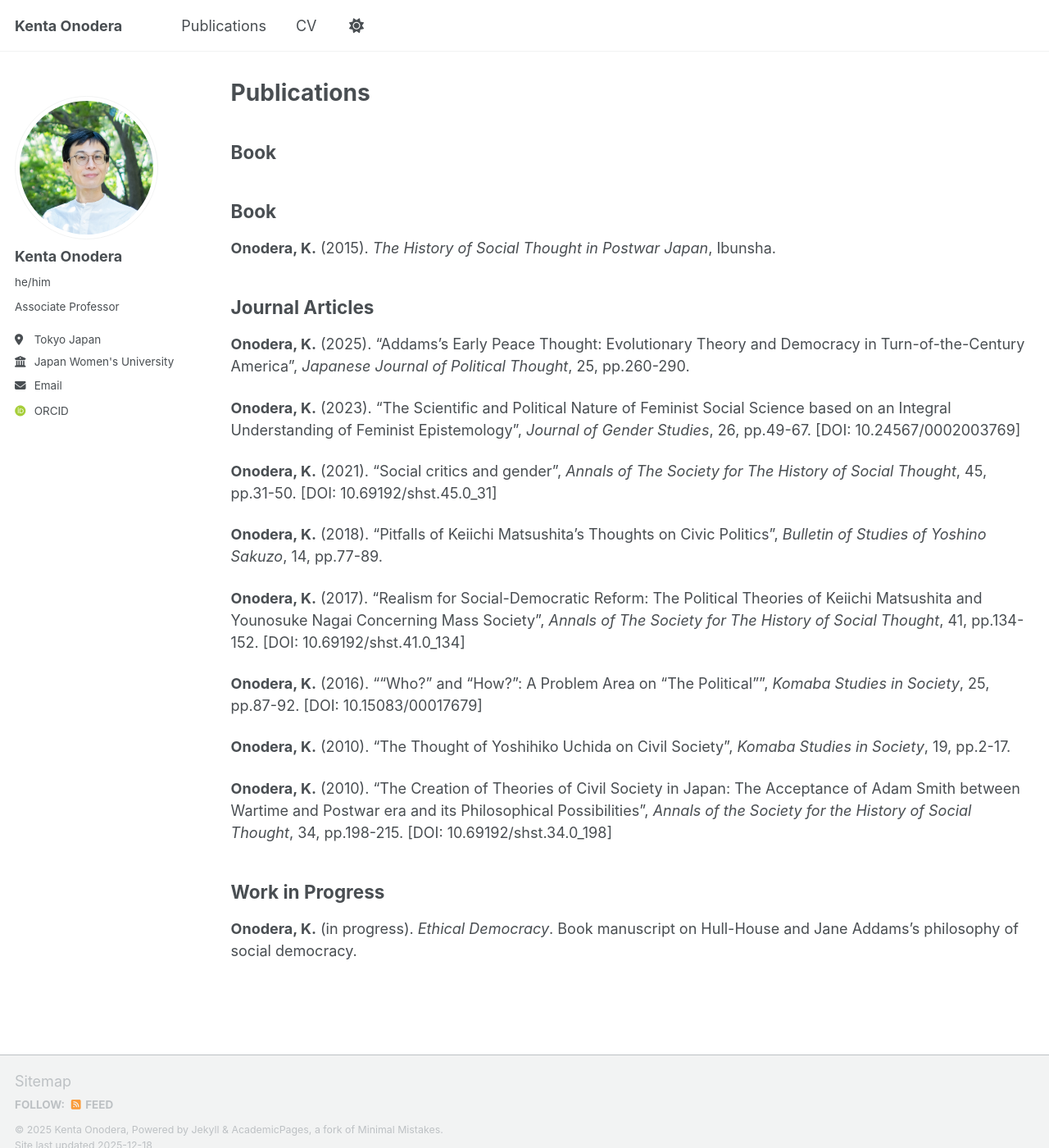
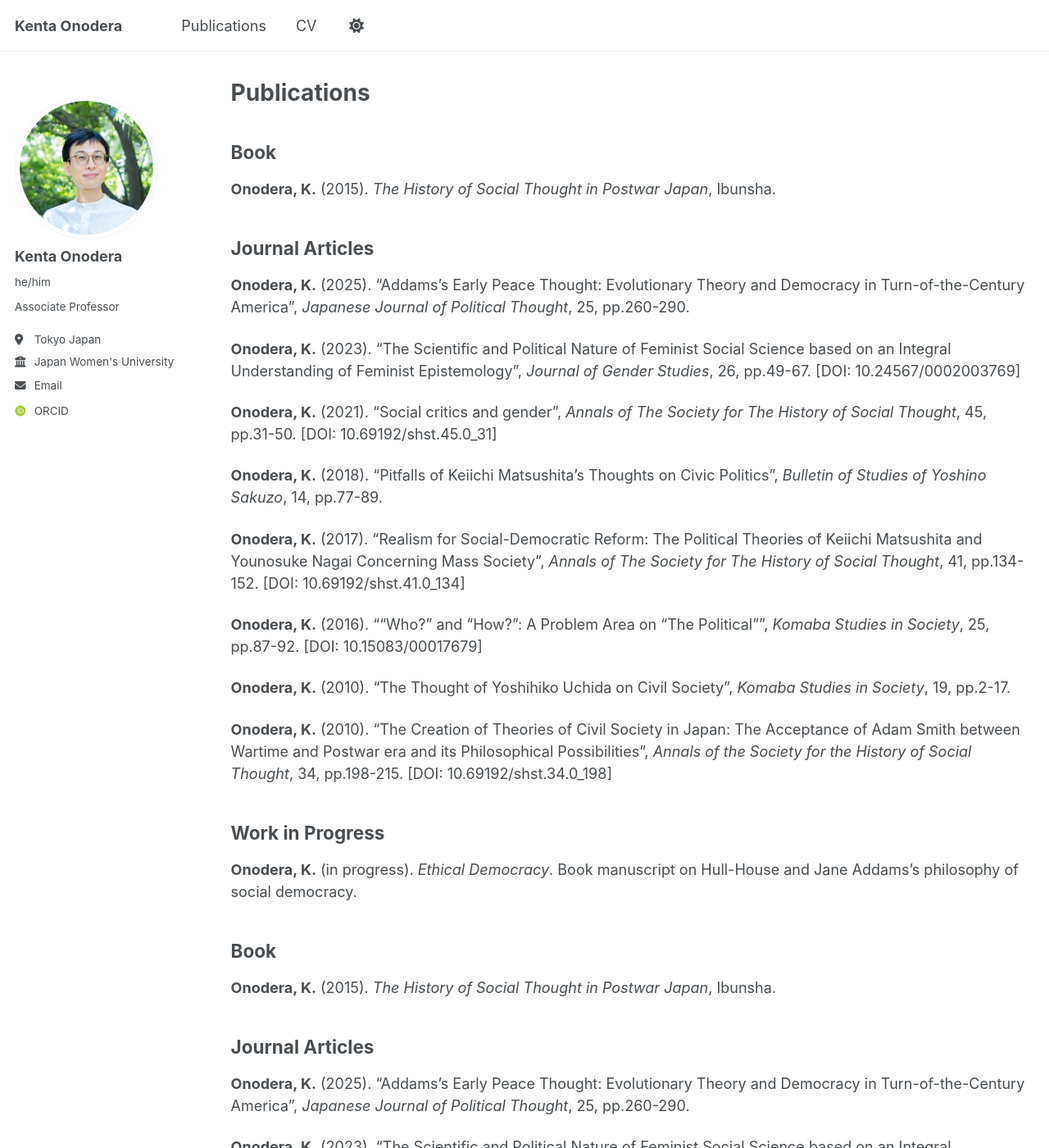
Before and after one commit to kenta-onodera/kenta-onodera.github.io, a Jekyll site: the page built from _pages/publications.md, in a window 1280 px wide and 1400 px high. Shown: the whole window at 82% size. Built offline with Jekyll 4.4.1, drawn with Linux system fonts in a browser that asks for light colours; some web fonts are replaced; a script bundle is joined from its source files by our own code; library files that are not in the unit come from our copies.

Commit message:
Update publications-list.md

```diff
--- a/_includes/publications-list.md
+++ b/_includes/publications-list.md
@@ -1 +1,24 @@
 ## Book
+**Onodera, K.** (2015). *The History of Social Thought in Postwar Japan*, Ibunsha.
+
+## Journal Articles
+**Onodera, K.** (2025). "Addams's Early Peace Thought: Evolutionary Theory and Democracy in Turn-of-the-Century America", *Japanese Journal of Political Thought*, 25, pp.260-290.
+
+**Onodera, K.** (2023). "The Scientific and Political Nature of Feminist Social Science based on an Integral Understanding of Feminist Epistemology", *Journal of Gender Studies*, 26, pp.49-67. [DOI: 10.24567/0002003769]
+
+**Onodera, K.** (2021). "Social critics and gender", *Annals of The Society for The History of Social Thought*, 45, pp.31-50. [DOI: 10.69192/shst.45.0_31]
+
+**Onodera, K.** (2018). "Pitfalls of Keiichi Matsushita's Thoughts on Civic Politics", *Bulletin of Studies of Yoshino Sakuzo*, 14, pp.77-89.
+
+**Onodera, K.** (2017). "Realism for Social-Democratic Reform: The Political Theories of Keiichi Matsushita and Younosuke Nagai Concerning Mass Society", *Annals of The Society for The History of Social Thought*, 41, pp.134-152. [DOI: 10.69192/shst.41.0_134]
+
+**Onodera, K.** (2016). ""Who?" and "How?": A Problem Area on "The Political"", *Komaba Studies in Society*, 25, pp.87-92. [DOI: 10.15083/00017679]
+
+**Onodera, K.** (2010). "The Thought of Yoshihiko Uchida on Civil Society", *Komaba Studies in Society*, 19, pp.2-17.
+
+**Onodera, K.** (2010). "The Creation of Theories of Civil Society in Japan: The Acceptance of Adam Smith between Wartime and Postwar era and its Philosophical Possibilities", *Annals of the Society for the History of Social Thought*, 34, pp.198-215. [DOI: 10.69192/shst.34.0_198]
+
+## Work in Progress
+
+**Onodera, K.** (in progress). *Ethical Democracy*.
+Book manuscript on Hull-House and Jane Addams's philosophy of social democracy.
```
